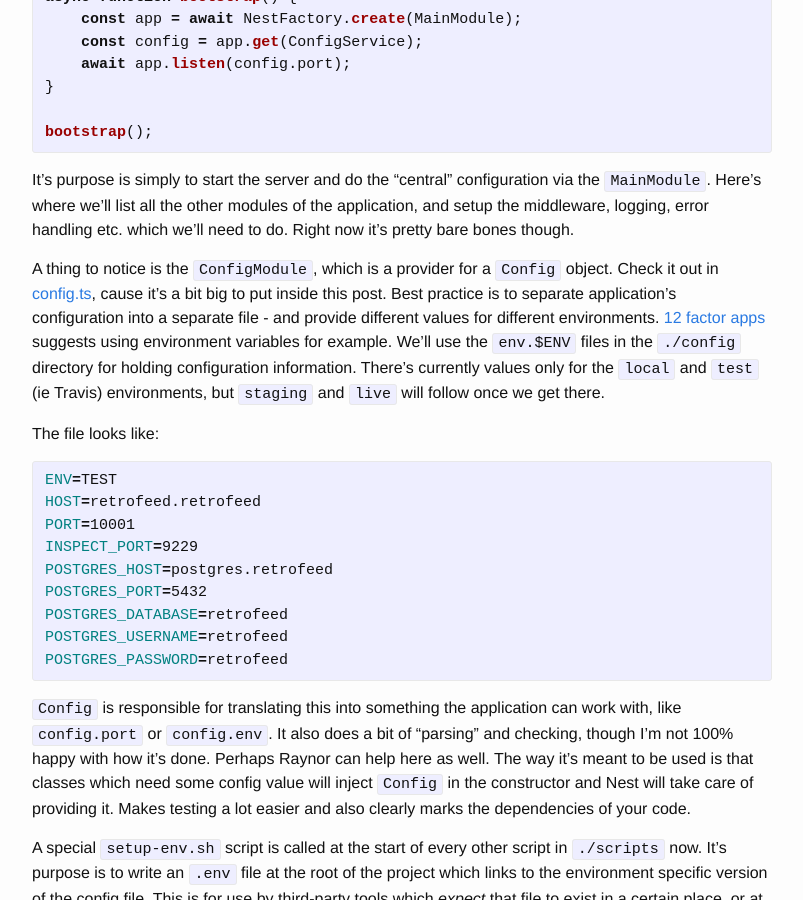
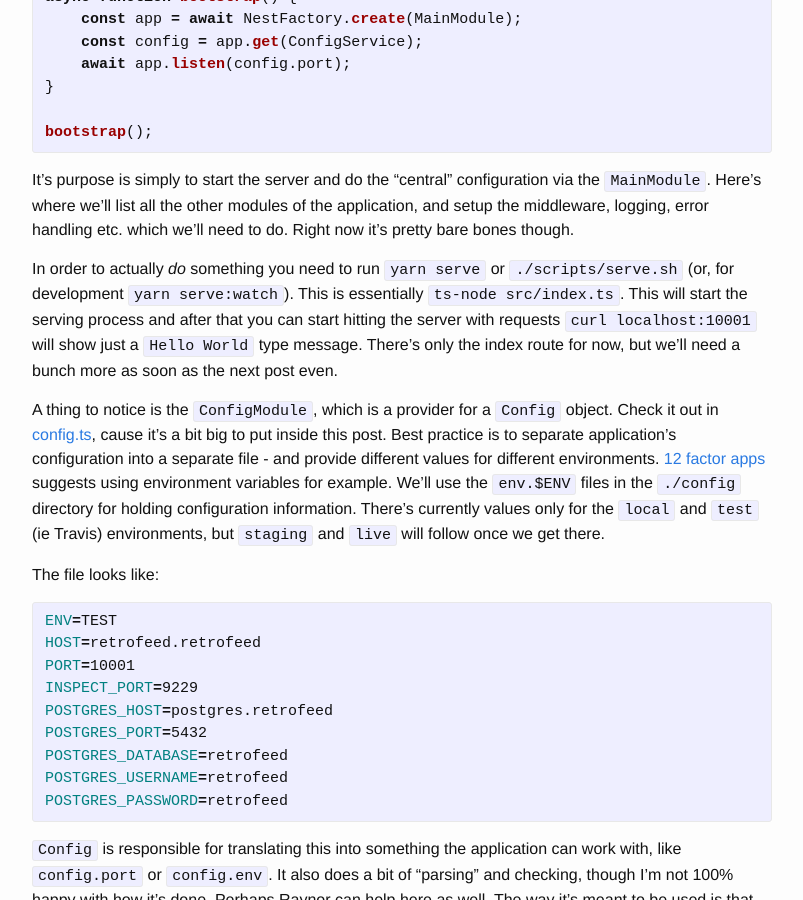
Before and after one commit to horia141/horia141.github.io, a Jekyll site: the page built from _posts/2018-07-15-retrofeed-3.md, in a window 1280 px wide and 900 px high, scrolled down 2156 px. Shown: the whole window, without its empty margins (238-1041 px from the left). Built offline with Jekyll 4.4.1, drawn with Linux system fonts in a browser that asks for light colours; comment, search, counter and statistics services are not loaded.

Commit message:
Add small paragraph to "Retrofeed #3"

```diff
--- a/_posts/2018-07-15-retrofeed-3.md
+++ b/_posts/2018-07-15-retrofeed-3.md
@@ -93,6 +93,8 @@ bootstrap();
 
 It's purpose is simply to start the server and do the "central" configuration via the `MainModule`. Here's where we'll list all the other modules of the application, and setup the middleware, logging, error handling etc. which we'll need to do. Right now it's pretty bare bones though.
 
+In order to actually _do_ something you need to run `yarn serve` or `./scripts/serve.sh` (or, for development `yarn serve:watch`). This is essentially `ts-node src/index.ts`. This will start the serving process and after that you can start hitting the server with requests `curl localhost:10001` will show just a `Hello World` type message. There's only the index route for now, but we'll need a bunch more as soon as the next post even.
+
 A thing to notice is the `ConfigModule`, which is a provider for a `Config` object. Check it out in [config.ts](https://github.com/horia141/retrofeed/blob/v0.0.3/src/config.ts), cause it's a bit big to put inside this post. Best practice is to separate application's configuration into a separate file - and provide different values for different environments. [12 factor apps](https://12factor.net/) suggests using environment variables for example. We'll use the `env.$ENV` files in the `./config` directory for holding configuration information. There's currently values only for the `local` and `test` (ie Travis) environments, but `staging` and `live` will follow once we get there.
 
 The file looks like:
```
